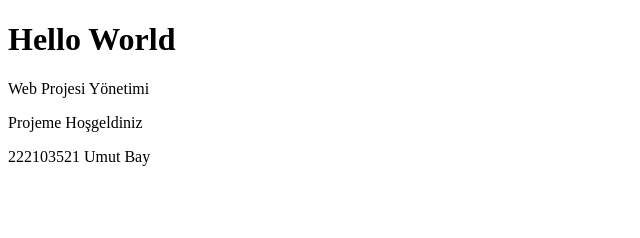
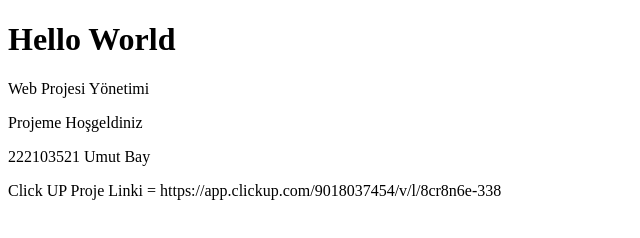
Before and after one commit to UmutBayy/umutbayy.github.io, a plain HTML site: page index.html in a window 1280 px wide. Shown: the whole page, without its empty margins (0-640 px from the left). Drawn offline with Linux system fonts and the light colour scheme.

Commit message:
Update index.html

```diff
--- a/index.html
+++ b/index.html
@@ -10,5 +10,6 @@
     <p>Web Projesi Yönetimi</p>
     <p>Projeme Hoşgeldiniz</p>
     <p>222103521 Umut Bay</p>
+    <p>Click UP Proje Linki = https://app.clickup.com/9018037454/v/l/8cr8n6e-338</p>
 </body>
 </html>
```
